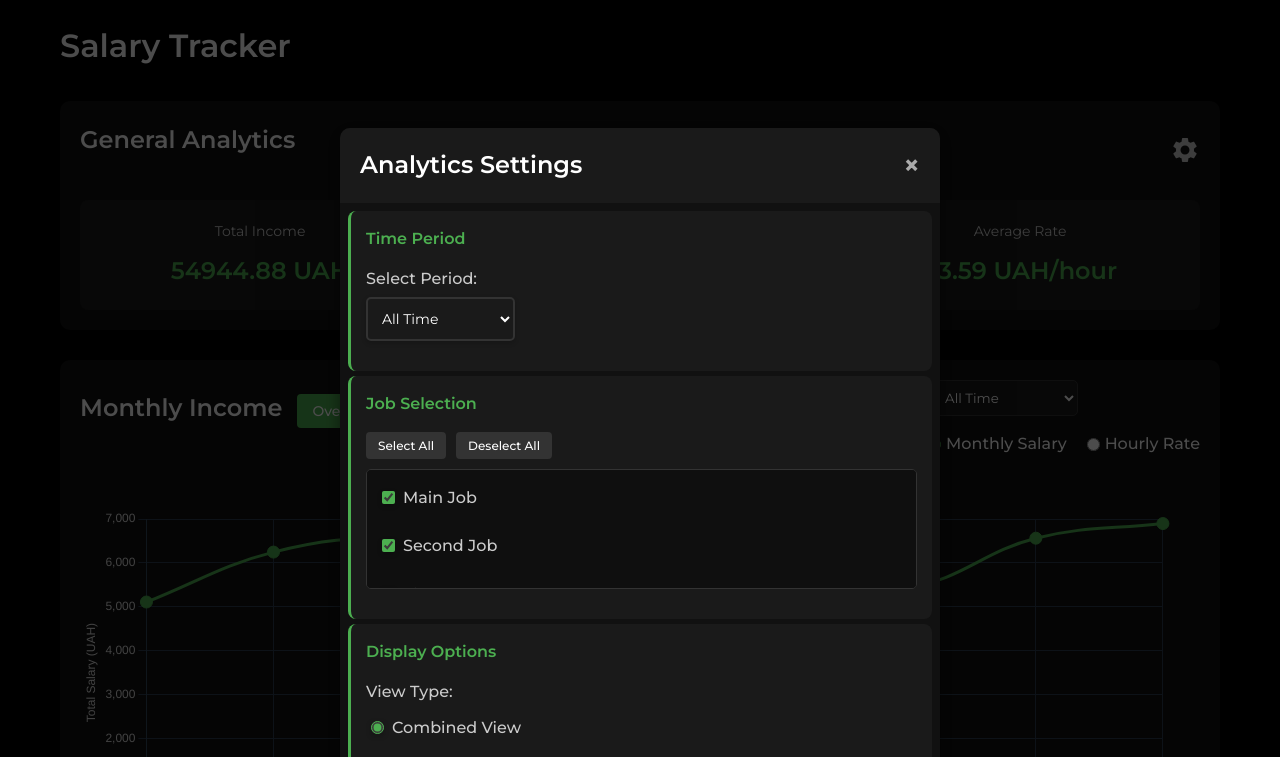
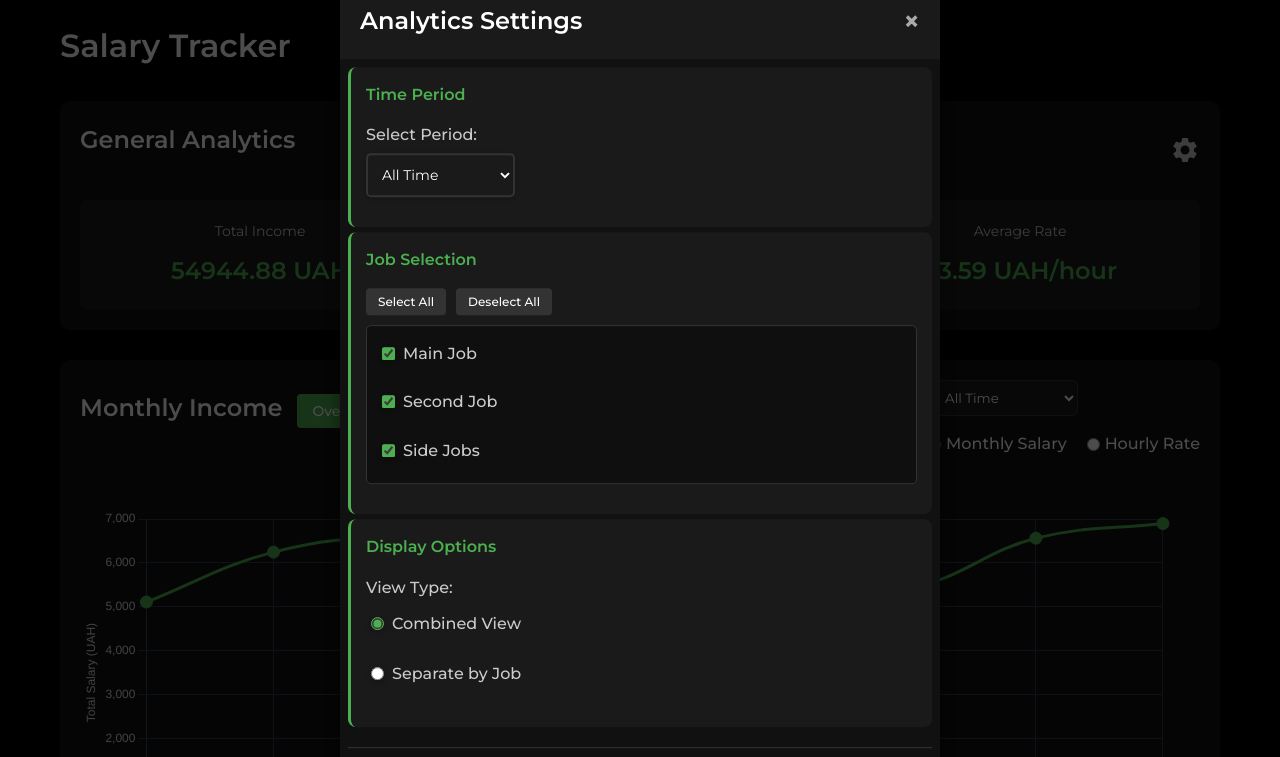
Before and after one commit to ziffmafiya/salaryTracker, a plain HTML site: page index.html in a window 1280 px wide. Both pictures are taken after a click on the element 1185 px from the left and 150 px from the top of the page. Shown: the top 757 px of the page. Drawn offline with nearby package versions, Linux system fonts and the light colour scheme.

Commit message:
Add files via upload

```diff
--- a/styles.css
+++ b/styles.css
@@ -510,7 +510,10 @@ td {
 
 .modal-content {
     background-color: #111111;
-    margin: 10% auto;
+    position: fixed; /* Use fixed positioning for centering relative to viewport */
+    top: 50%;
+    left: 50%;
+    transform: translate(-50%, -50%); /* Center both horizontally and vertically */
     padding: 0;
     border-radius: 10px;
     width: 80%;
@@ -520,8 +523,8 @@ td {
 }
 
 @keyframes modalFadeIn {
-    from {opacity: 0; transform: translateY(-20px);}
-    to {opacity: 1; transform: translateY(0);}
+    from {opacity: 0;} /* Remove initial transform to prevent "fly-in" effect */
+    to {opacity: 1;}
 }
 
 .modal-header {
@@ -755,7 +758,7 @@ footer {
     flex-direction: column;
     gap: 8px;
     margin-top: 10px;
-    max-height: 120px;
+    /*max-height: 120px;*/
     overflow-y: auto;
     padding: 10px;
     background-color: #0f0f0f;
```
